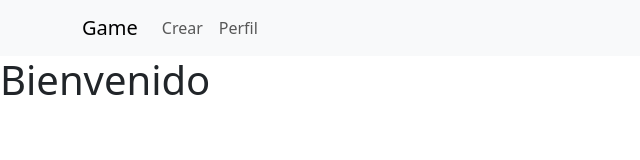
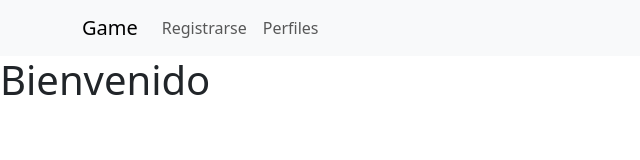
Before and after one commit to erick-vahel/TP1-Intro-Softw, a React (Vite) app in the folder client/: page / in a window 1280 px wide. Shown: the top 160 px of the page, without its empty margins (0-640 px from the left). Built offline with nearby package versions, Linux system fonts and the light colour scheme.

Commit message:
modif minima de nombres y descartado codigo innecesario en navegador

```diff
--- a/client/src/components/Navegador.jsx
+++ b/client/src/components/Navegador.jsx
@@ -11,19 +11,8 @@ function Navegador() {
         <Navbar.Toggle aria-controls="basic-navbar-nav" />
         <Navbar.Collapse id="basic-navbar-nav">
           <Nav className="me-auto">
-            <Link className='nav-link' to={"/registro"}>Crear</Link>
-            <Link className='nav-link' to={"/perfiles"}>Perfil</Link>
-            {/* <NavDropdown title="Dropdown" id="basic-nav-dropdown">
-              <NavDropdown.Item href="#action/3.1">Action</NavDropdown.Item>
-              <NavDropdown.Item href="#action/3.2">
-                Another action
-              </NavDropdown.Item>
-              <NavDropdown.Item href="#action/3.3">Something</NavDropdown.Item>
-              <NavDropdown.Divider />
-              <NavDropdown.Item href="#action/3.4">
-                Separated link
-              </NavDropdown.Item>
-            </NavDropdown> */}
+            <Link className='nav-link' to={"/registro"}>Registrarse</Link>
+            <Link className='nav-link' to={"/perfiles"}>Perfiles</Link>
           </Nav>
         </Navbar.Collapse>
       </Container>
```
